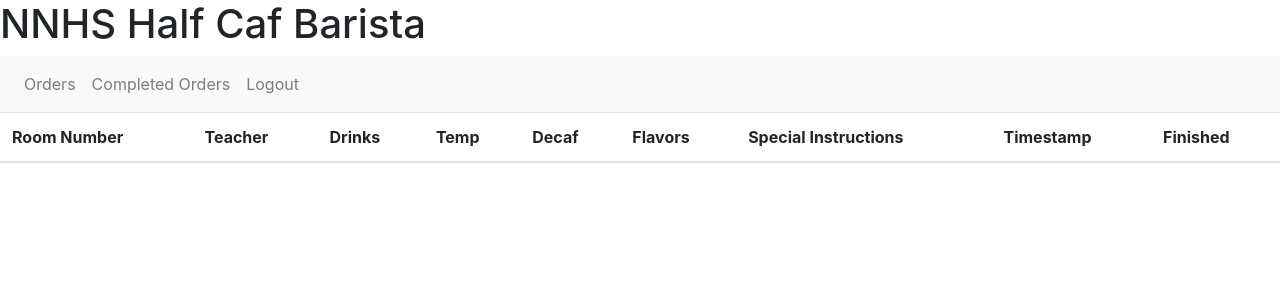
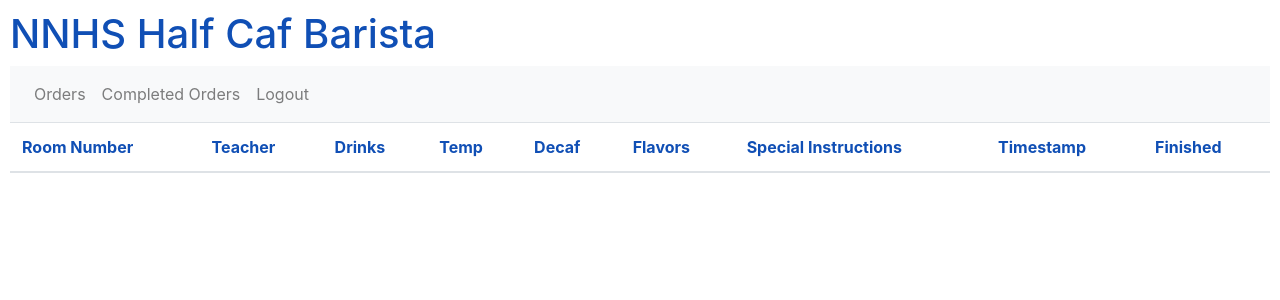
Before and after one commit to nnhsse202122/half-caf-app-2022, a Python web app: template Web-App/app/templates/baristaCompleted.html in a window 1280 px wide. Shown: the top 300 px of the page. Run offline with Jinja, Linux system fonts and the light colour scheme; the template is opened without the code that fills it, so the values that code supplies are empty; some libraries are stand-ins or nearby versions.

Commit message:
fixed baristaCompleted formatting

```diff
--- a/Web-App/app/templates/baristaCompleted.html
+++ b/Web-App/app/templates/baristaCompleted.html
@@ -11,6 +11,11 @@
         <link href="https://fonts.googleapis.com/icon?family=Material+Icons" rel="stylesheet">
         <script src="https://code.jquery.com/jquery-3.4.1.min.js"></script>
 
+        <style>
+          body{margin: 10px;
+              color: #104fb5;
+            }
+        </style>
 
     </head>
     <body>
@@ -36,6 +41,8 @@
                   <li class="nav-item">
                     <a class="nav-link" href="{{ url_for('main.logout') }}">Logout</a>
                   </li>
+
+
             </ul>
           </div>
         </nav>
```
